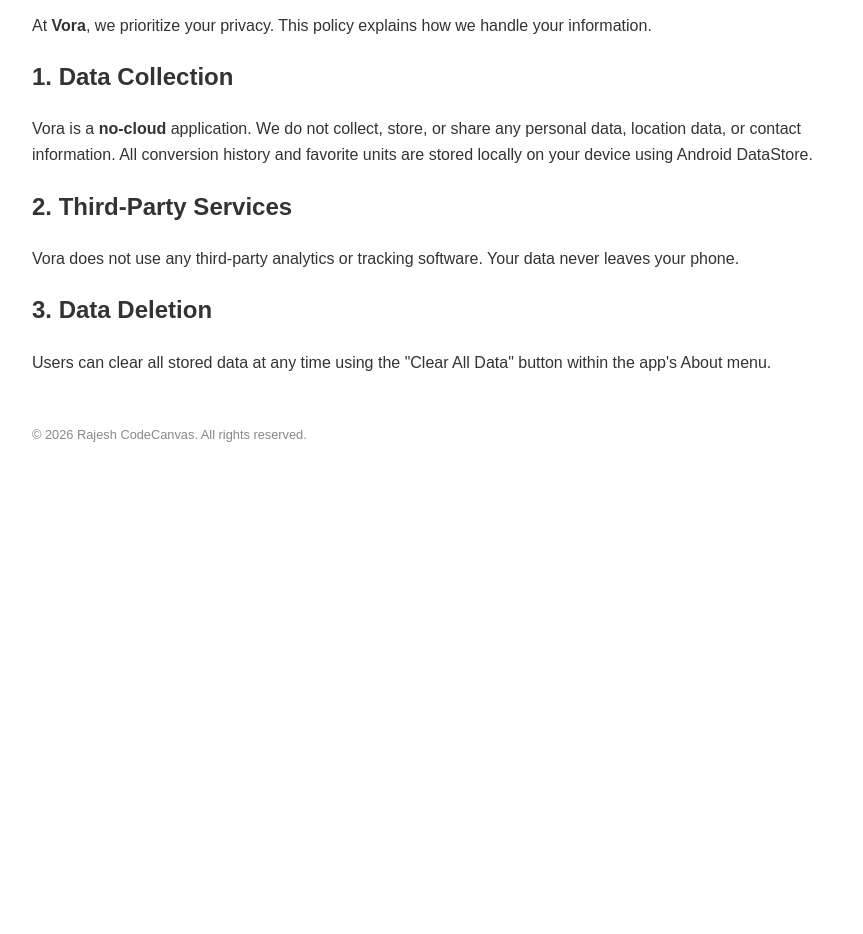
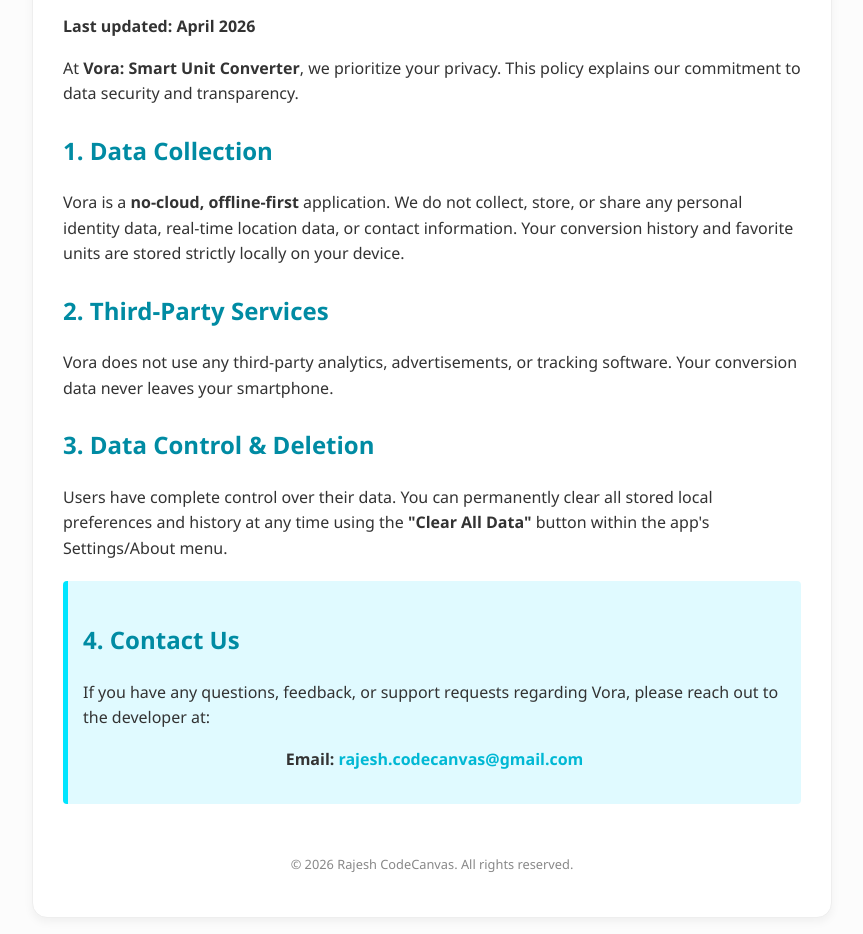
Before and after one commit to rajeshcodecanvas-byte/vora-legal, a plain HTML site: page index.html in a window 1280 px wide. Shown: the part 163-1097 px from the top of the page, without its empty margins (208-1071 px from the left). Before the commit the page ends 800 px from the top, so only its background shows below. Drawn offline with Linux system fonts and the light colour scheme.

Commit message:
Add Contact Us section and update styles

```diff
--- a/index.html
+++ b/index.html
@@ -5,28 +5,42 @@
     <meta name="viewport" content="width=device-width, initial-scale=1.0">
     <title>Privacy Policy - Vora</title>
     <style>
-        body { font-family: sans-serif; line-height: 1.6; padding: 40px; color: #333; max-width: 800px; margin: auto; }
-        h1 { color: #00E5FF; }
-        .footer { margin-top: 50px; font-size: 0.8em; color: #888; }
+        body { font-family: 'Segoe UI', Tahoma, Geneva, Verdana, sans-serif; line-height: 1.6; padding: 40px; color: #333; max-width: 800px; margin: auto; background-color: #fcfcfc; }
+        .container { background: white; padding: 30px; border-radius: 15px; border: 1px solid #eee; box-shadow: 0 4px 10px rgba(0,0,0,0.05); }
+        h1 { color: #00E5FF; border-bottom: 2px solid #00E5FF; padding-bottom: 10px; }
+        h2 { color: #008ba3; margin-top: 25px; }
+        .highlight { background: #e0faff; padding: 15px; border-left: 5px solid #00E5FF; border-radius: 4px; margin: 20px 0; }
+        .footer { margin-top: 50px; font-size: 0.8em; color: #888; text-align: center; }
+        a { color: #00B8D4; text-decoration: none; font-weight: bold; }
     </style>
 </head>
 <body>
-    <h1>Privacy Policy for Vora</h1>
-    <p>Last updated: April 2026</p>
+    <div class="container">
+        <h1>Privacy Policy for Vora</h1>
+        <p><strong>Last updated: April 2026</strong></p>
 
-    <p>At <strong>Vora</strong>, we prioritize your privacy. This policy explains how we handle your information.</p>
+        <p>At <strong>Vora: Smart Unit Converter</strong>, we prioritize your privacy. This policy explains our commitment to data security and transparency.</p>
 
-    <h2>1. Data Collection</h2>
-    <p>Vora is a <strong>no-cloud</strong> application. We do not collect, store, or share any personal data, location data, or contact information. All conversion history and favorite units are stored locally on your device using Android DataStore.</p>
+        <h2>1. Data Collection</h2>
+        <p>Vora is a <strong>no-cloud, offline-first</strong> application. We do not collect, store, or share any personal identity data, real-time location data, or contact information. Your conversion history and favorite units are stored strictly locally on your device.</p>
 
-    <h2>2. Third-Party Services</h2>
-    <p>Vora does not use any third-party analytics or tracking software. Your data never leaves your phone.</p>
+        <h2>2. Third-Party Services</h2>
+        <p>Vora does not use any third-party analytics, advertisements, or tracking software. Your conversion data never leaves your smartphone.</p>
 
-    <h2>3. Data Deletion</h2>
-    <p>Users can clear all stored data at any time using the "Clear All Data" button within the app's About menu.</p>
+        <h2>3. Data Control & Deletion</h2>
+        <p>Users have complete control over their data. You can permanently clear all stored local preferences and history at any time using the <strong>"Clear All Data"</strong> button within the app's Settings/About menu.</p>
 
-    <div class="footer">
-        <p>&copy; 2026 Rajesh CodeCanvas. All rights reserved.</p>
+        <div class="highlight">
+            <h2>4. Contact Us</h2>
+            <p>If you have any questions, feedback, or support requests regarding Vora, please reach out to the developer at:</p>
+            <p style="text-align: center;">
+                <strong>Email: <a href="mailto:rajesh.codecanvas@gmail.com">rajesh.codecanvas@gmail.com</a></strong>
+            </p>
+        </div>
+
+        <div class="footer">
+            <p>&copy; 2026 Rajesh CodeCanvas. All rights reserved.</p>
+        </div>
     </div>
 </body>
 </html>
```
